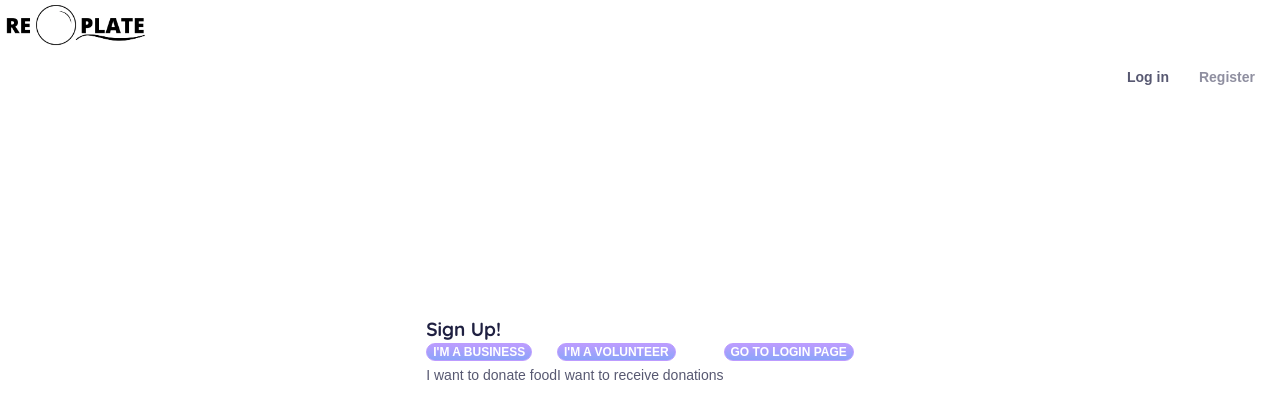
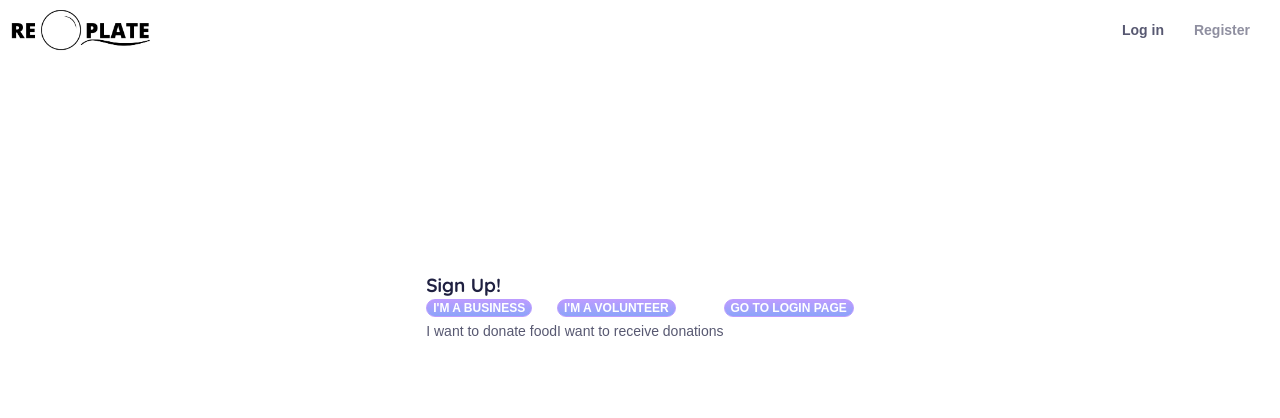
Before and after one commit to Replate-EU/Frontend, a React (Create React App) app in the folder front-end/: page / in a window 1280 px wide. Shown: the top 418 px of the page. Built offline with nearby package versions, Linux system fonts and the light colour scheme; no server answers; a web font is replaced by a local one.

Commit message:
Navbar fix (logo is in navbar)

```diff
--- a/front-end/src/App.js
+++ b/front-end/src/App.js
@@ -33,7 +33,7 @@ function App({ appState, user, checkToken, logout }) {
   return (
     <div className="App">
 
-      <img src={logo} className="logo"/>
+
       <Navbar appState={appState} user={user} logout={logout} />
 
       <div className="container">
--- a/front-end/src/CSS/App.css
+++ b/front-end/src/CSS/App.css
@@ -503,6 +503,11 @@ a:focus {
 .button:hover::before {
   opacity: 1;
 }
+.navbar-container nav {
+  display: flex;
+  justify-content: space-between;
+  padding: 5px;
+}
 .navbar-container nav ul {
   display: flex;
   justify-content: flex-end;
@@ -510,7 +515,7 @@ a:focus {
   padding: 10px;
 }
 .navbar-container nav ul li {
-  padding: 5px 15px;
+  padding: 0 15px;
 }
 .navbar-container nav a {
   text-decoration: none;
@@ -554,6 +559,7 @@ a:focus {
   justify-content: space-around;
 }
 .card-container {
+  position: relative;
   max-width: 380px;
   min-width: 300px;
   width: 90%;
@@ -563,11 +569,39 @@ a:focus {
   box-sizing: border-box;
   box-shadow: 0px 0px 25px rgba(0, 0, 0, 0.2);
   border-radius: 4px;
+  margin: 20px 10px;
 }
 .presentational-container {
+  padding: 0 10px;
+  margin: 0 auto;
   display: flex;
   flex-flow: row wrap;
+  justify-content: space-around;
+}
+.data-row {
+  display: flex;
   justify-content: space-between;
+}
+.data-row .data-label {
+  font-family: Montserrat, sans-serif;
+  text-transform: uppercase;
+  font-size: 12px;
+  font-weight: bold;
+  color: #1f2041;
+}
+.card--button_container {
+  position: absolute;
+  display: flex;
+  top: 5px;
+  right: 5px;
+}
+.card--button--edit {
+  border: none;
+  background-color: rgba(0, 0, 0, 0);
+  width: 20px;
+  height: 20px;
+  margin: 0 5px;
+  transform: scale(0.7);
 }
 .pickups {
   display: flex;
@@ -583,8 +617,8 @@ a:focus {
   display: flex;
 }
 .button2 {
-  background: linear-gradient(180deg, #BC9CFF 0%, #8BA4F9 100%);
-  border: 1px solid #BC9CFF;
+  background: linear-gradient(180deg, #bc9cff 0%, #8ba4f9 100%);
+  border: 1px solid #bc9cff;
   border-radius: 22px;
   padding: 10px 100px;
   margin-bottom: 10px;
--- a/front-end/src/Components/Login.js
+++ b/front-end/src/Components/Login.js
@@ -29,9 +29,7 @@ export function Login({ login }) {
 
   const validationSchema = Yup.object().shape({
     username: Yup.string().required("please enter your name"),
-    // phone: Yup.string().required("please enter your phone number"),
     password: Yup.string().required("please enter a password")
-    // repeat_password: Yup.string().required("please enter the same password")
   });
 
   function handleSubmit(values, actions) {
@@ -56,11 +54,11 @@ export function Login({ login }) {
           initialValues={initialState}
         >
           <Form className="form">
-            {/* <label>{type ? 'Username' : 'Company Name' }</label> */}
+
             <div>
             <label>
               Username
-              <input type="text" placeholder="username" name="username" required />
+              <input type="text" name="username" />
               <ErrorMessage name="username" component="div" className="error" />
             </label>
             </div>
--- a/front-end/src/Components/Navbar.js
+++ b/front-end/src/Components/Navbar.js
@@ -1,6 +1,7 @@
 import React from "react";
 import { NavLink, useHistory } from "react-router-dom";
 import Modal from "./Modal/Modal";
+import logo from '../icons/Logo.webp';
 
 export default function Navbar({ appState, user, logout }) {
   const history = useHistory();
@@ -8,7 +9,17 @@ export default function Navbar({ appState, user, logout }) {
     return (
       <section className="navbar-container">
         <nav>
-          <ul>
+
+
+            <div>
+            <img src={logo} className="logo"/>
+          </div>
+
+
+
+
+
+           <ul className="right-navbar">
              <li>
                 <NavLink to="/login" replace>Log in</NavLink>
               </li>
@@ -16,6 +27,10 @@ export default function Navbar({ appState, user, logout }) {
                 <NavLink exact to="/" replace>Register</NavLink>
               </li>
              </ul>
+
+
+
+
         </nav>
       </section>
     );
@@ -23,7 +38,13 @@ export default function Navbar({ appState, user, logout }) {
     if (user.user_type === "volunteer") {
       return (
         <section className="navbar-container">
+
           <nav>
+
+          <div>
+            <img src={logo} className="logo"/>
+          </div>
+
             <ul>
               <li>
                 <button onClick={() => logout(history)}>Log out</button>
@@ -40,6 +61,7 @@ export default function Navbar({ appState, user, logout }) {
               <Modal />
             </li>
             </ul>
+
           </nav>
         </section>
       );
@@ -47,6 +69,9 @@ export default function Navbar({ appState, user, logout }) {
       return (
         <section className="navbar-container">
           <nav>
+            <div>
+            <img src={logo} className="logo"/>
+          </div>
             <ul>
               <li>
                 <button onClick={() => logout(history)}>Log out</button>
--- a/front-end/src/LESS/NavBar.less
+++ b/front-end/src/LESS/NavBar.less
@@ -3,6 +3,9 @@
 
 
     nav {
+        display: flex;
+        justify-content: space-between;
+        padding: 5px;
         ul {
             display: flex;
             justify-content: flex-end;
@@ -10,7 +13,7 @@
             padding: 10px;
 
             li {
-                padding: 5px 15px;
+                padding: 0 15px;
             }
         }
 
```
Lines whose indentation alone changed are shown as unchanged.
